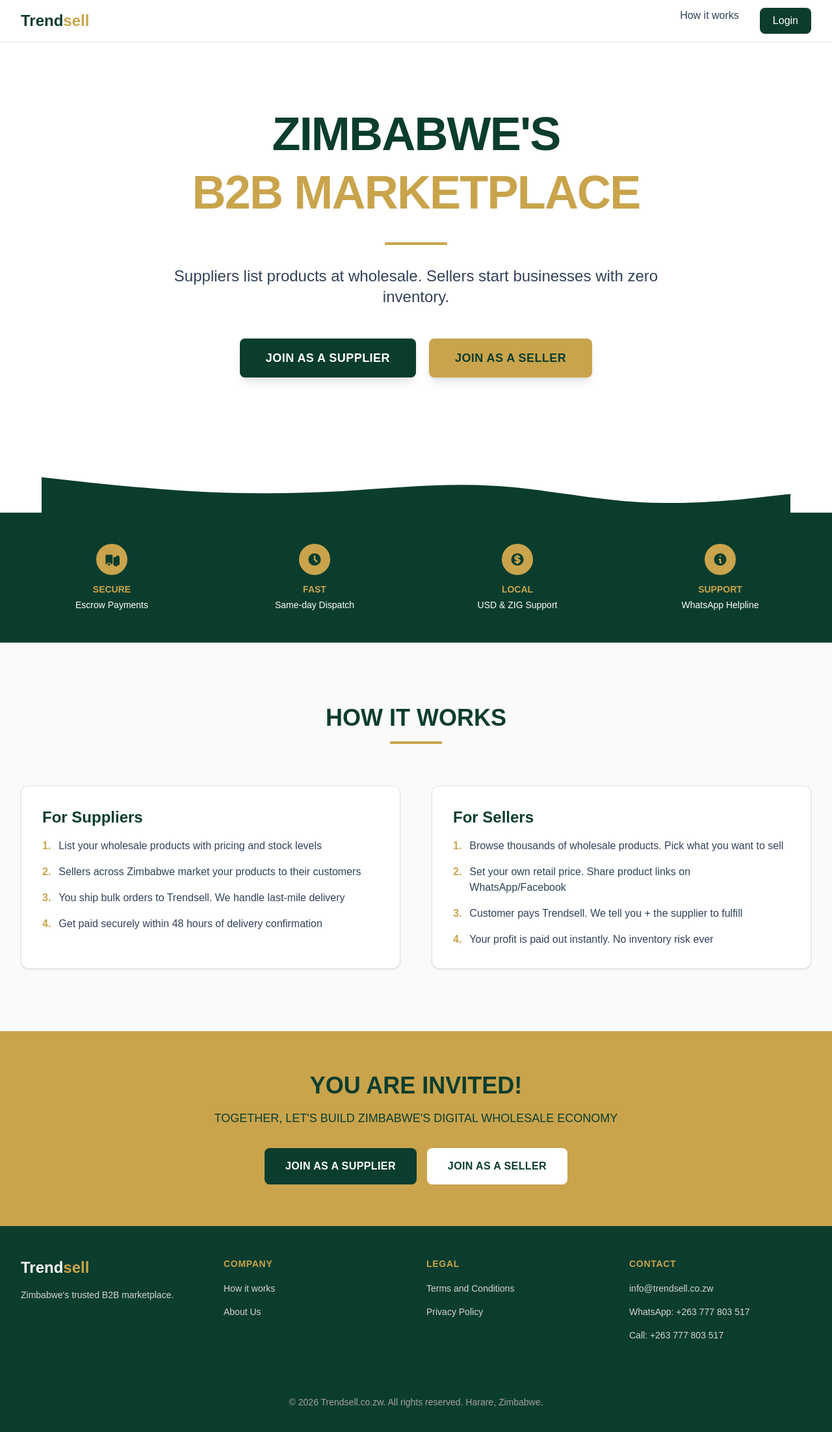
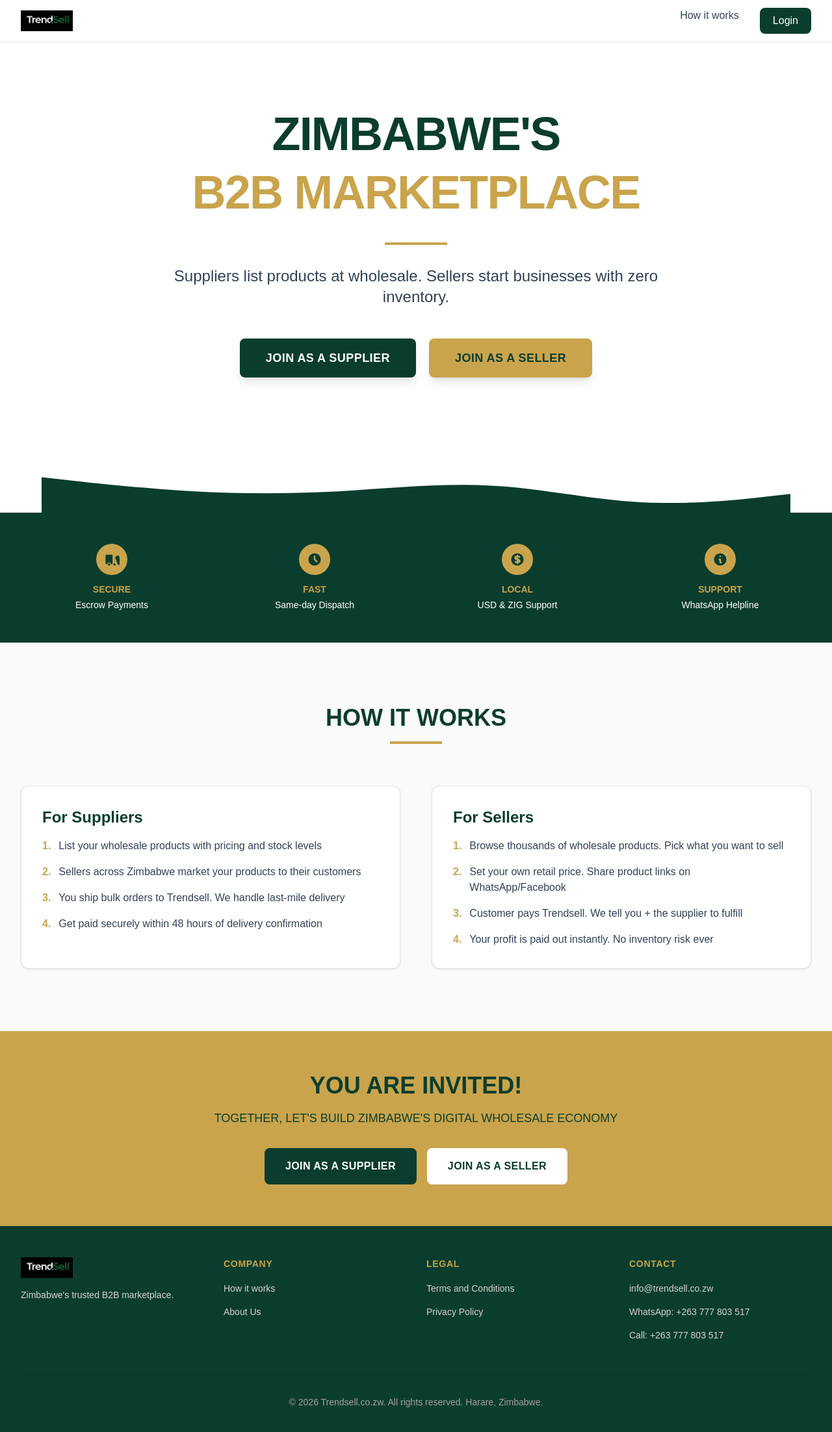
Before and after one commit to sikhumbuzilesncube/Trendsell-pro, a Next.js app: page / in a window 1280 px wide. Shown: the top 2204 px of the page at 65% size. Built offline with nearby package versions, Linux system fonts and the light colour scheme.

Commit message:
Add logo and brand colors

```diff
--- a/src/app/page.tsx
+++ b/src/app/page.tsx
@@ -8,9 +8,13 @@
         <div className="max-w-7xl mx-auto px-4 sm:px-6 lg:px-8">
           <div className="flex justify-between items-center h-16">
             <div className="flex items-center">
-              <span className="text-2xl font-bold text-[#0B3D2E]">
-                Trend<span className="text-[#C9A44C]">sell</span>
-              </span>
+              <Link href="/">
+                <img
+                  src="/logo.jpg"
+                  alt="Trendsell"
+                  className="h-8 w-auto"
+                />
+              </Link>
             </div>
             <div className="hidden md:flex space-x-8">
               <Link href="#how-it-works" className="text-slate-700 hover:text-[#0B3D2E] font-medium">How it works</Link>
@@ -56,7 +60,7 @@
         </svg>
       </div>
 
-      {/* Info Bar Section - inspired by poster */}
+      {/* Info Bar Section */}
       <section id="how-it-works" className="bg-[#0B3D2E] py-12 text-white">
         <div className="max-w-7xl mx-auto px-4 sm:px-6 lg:px-8">
           <div className="grid grid-cols-2 md:grid-cols-4 gap-8 text-center">
@@ -64,7 +68,7 @@
               <div className="w-12 h-12 bg-[#C9A44C] rounded-full flex items-center justify-center mb-3">
                 <svg className="w-6 h-6 text-[#0B3D2E]" fill="currentColor" viewBox="0 0 20 20">
                   <path d="M8 16.5a1.5 1.5 0 11-3 0 1.5 1.5 0 013 0zM15 16.5a1.5 1.5 0 11-3 0 1.5 1.5 0 013 0z" />
-                  <path d="M3 4a1 1 0 00-1 1v10a1 1 0 001 1h1.05a2.5 2.5 0 014.9 0H10a1 1 0 001-1V5a1 1 0 00-1-1H3zM14 7h1.05a2.5 2.5 0 014.9 0H19a1 1 0 011 1v8a1 1 0 01-1 1h-1.05a2.5 2.5 0 01-4.9 0H13a1 1 0 01-1-1V7z" />
+                  <path d="M3 4a1 1 0 00-1 1v10a1 1 0 001 1h1.05a2.5 2.5 0 014.9 0H10a1 1 0 001-1V5a1 1 0 00-1-1H3zM14 7h1.05a2.5 2.5 0 014.9 0H19a1 1 0 011 1v8a1 1 0 01-1 1h-1.05a2.5 0 01-4.9 0H13a1 1 0 01-1-1V7z" />
                 </svg>
               </div>
               <p className="font-bold text-[#C9A44C] text-sm">SECURE</p>
@@ -82,7 +86,7 @@
             <div className="flex flex-col items-center">
               <div className="w-12 h-12 bg-[#C9A44C] rounded-full flex items-center justify-center mb-3">
                 <svg className="w-6 h-6 text-[#0B3D2E]" fill="currentColor" viewBox="0 0 20 20">
-                  <path d="M8.433 7.418c.155-.103.346-.196.567-.267v1.698a2.305 2.305 0 01-.567-.267C8.07 8.34 8 8.114 8 8c0-.114.07-.34.433-.582zM11 12.849v-1.698c.22.071.412.164.567.267.364.243.433.468.433.582 0 .114-.07.34-.433.582a2.305 2.305 0 01-.567.267z" />
+                  <path d="M8.433 7.418c.155-.103.346-.196.567-.267v1.698a2.305 0 01-.567-.267C8.07 8.34 8 8.114 8 8c0-.114.07-.34.433-.582zM11 12.849v-1.698c.22.071.412.164.567.267.364.243.433.468.433.582 0 .114-.07.34-.433.582a2.305 2.305 0 01-.567.267z" />
                   <path fillRule="evenodd" d="M10 18a8 8 0 100-16 8 8 0 000 16zm1-13a1 1 0 10-2 0v.092a4.535 4.535 0 00-1.676.662C6.602 6.234 6 7.009 6 8c0 .99.602 1.765 1.324 2.246.48.32 1.054.545 1.676.662v1.941c-.391-.127-.68-.317-.843-.504a1 1 0 10-1.51 1.31c.562.649 1.616 1.073 2.353 1.253V15a1 1 0 102 0v-.092a4.535 4.535 0 001.676-.662C13.398 13.766 14 12.991 14 12c0-.99-.602-1.765-1.324-2.246A4.535 4.535 0 0011 9.092V7.151c.391.127.68.317.843.504a1 1 0 101.511-1.31c-.563-.649-1.616-1.073-2.354-1.253V5z" clipRule="evenodd" />
                 </svg>
               </div>
@@ -187,10 +191,12 @@
         <div className="max-w-7xl mx-auto px-4 sm:px-6 lg:px-8 py-12">
           <div className="grid md:grid-cols-4 gap-8">
             <div className="col-span-2 md:col-span-1">
-              <span className="text-2xl font-bold">
-                Trend<span className="text-[#C9A44C]">sell</span>
-              </span>
-              <p className="mt-4 text-sm text-stone-300">
+              <img
+                src="/logo.jpg"
+                alt="Trendsell"
+                className="h-8 w-auto mb-4"
+              />
+              <p className="text-sm text-stone-300">
                 Zimbabwe's trusted B2B marketplace.
               </p>
             </div>
```
